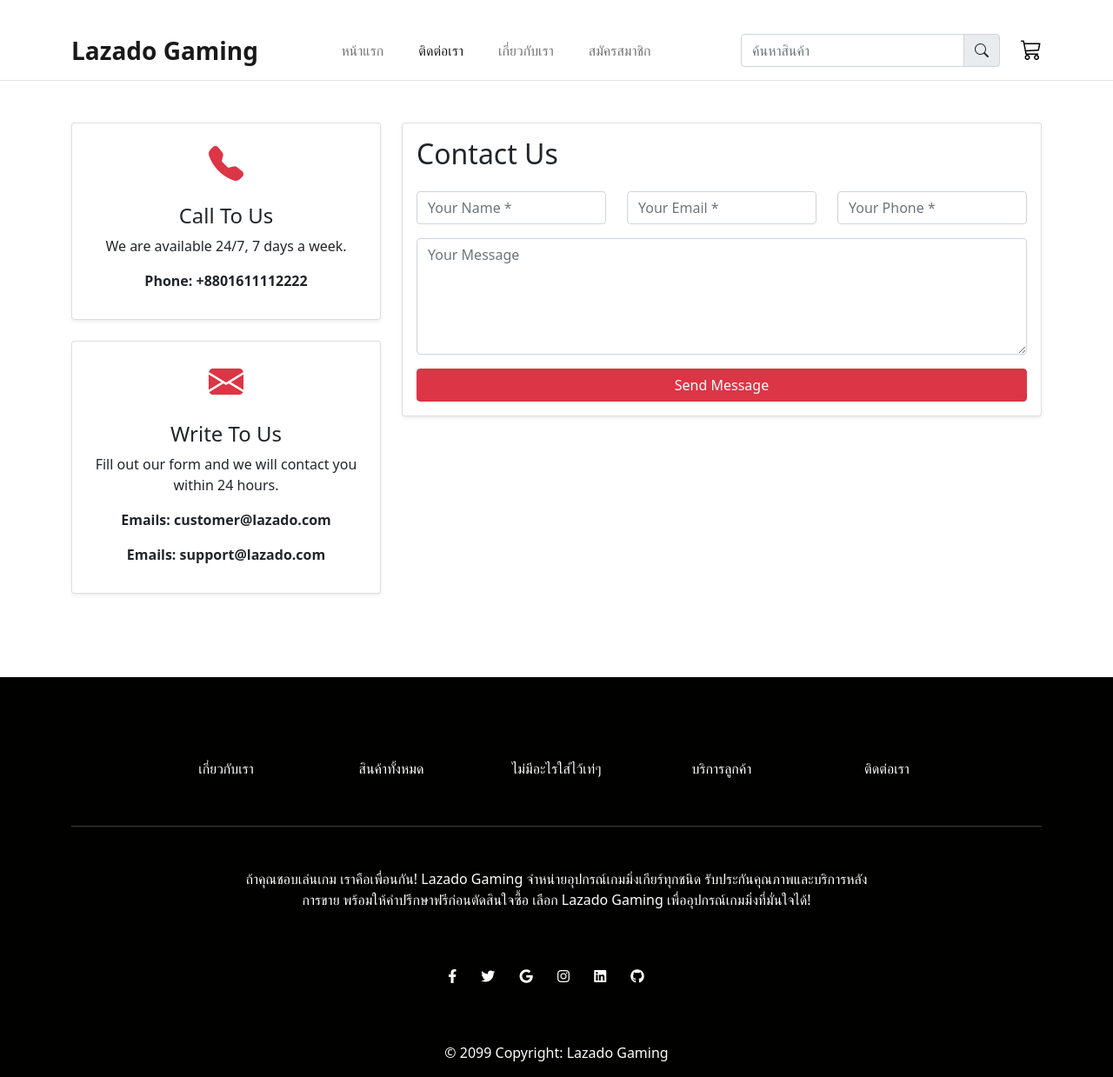
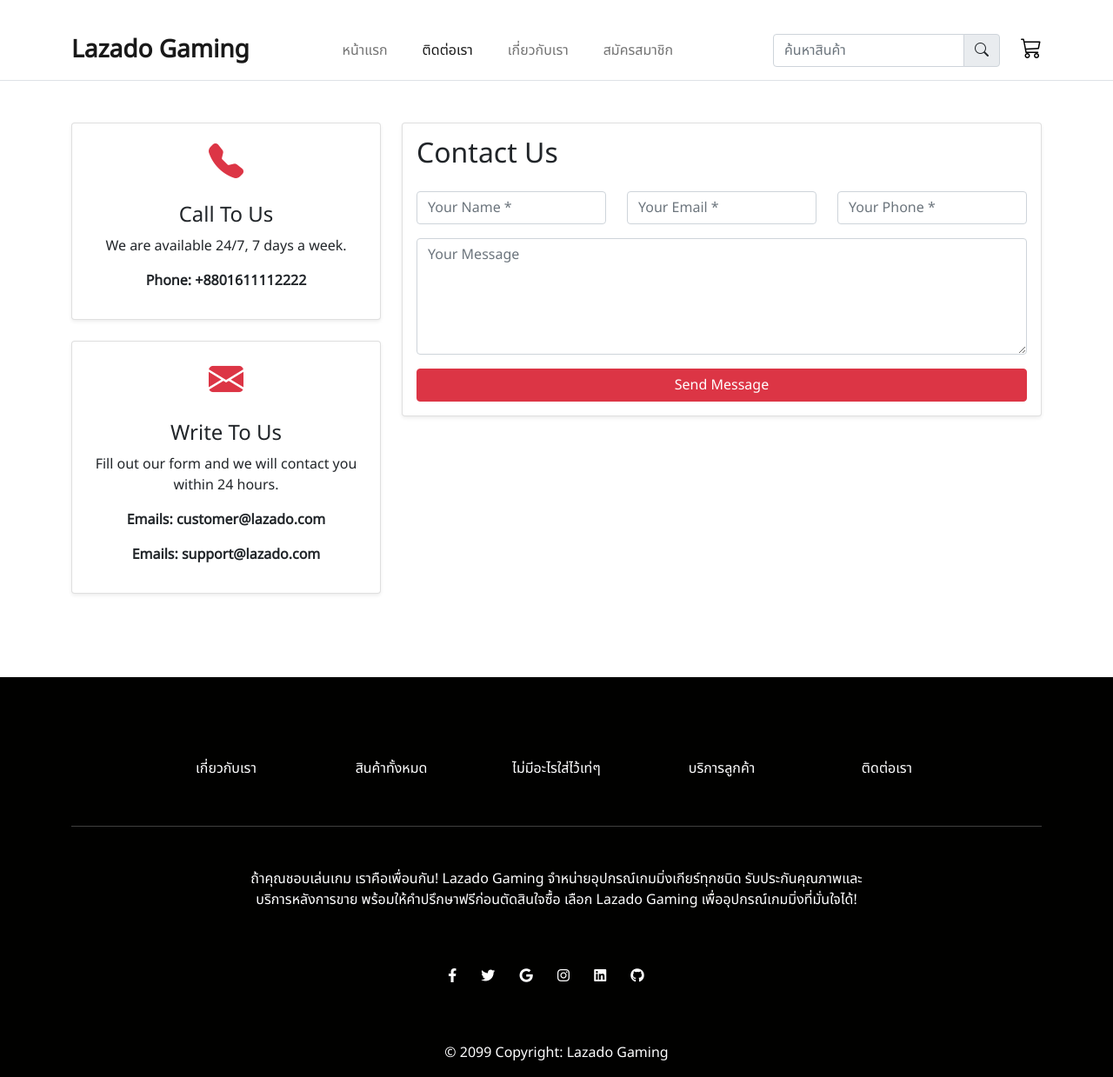
Before and after one commit to ShadowsDuck/LazadoProject, a PHP site: page /LazadoProject/contact.php in a window 1280 px wide. Shown: the whole page at 87% size. Run offline with PHP 8.4, Linux system fonts and the light colour scheme.

Commit message:
change font

```diff
--- a/user/css/styles.css
+++ b/user/css/styles.css
@@ -1,3 +1,7 @@
+* {
+    font-family: "Noto Sans Thai", "Helvetica Neue", sans-serif;
+}
+
 html,
 body {
     height: 100%;
--- a/user/partials/header.php
+++ b/user/partials/header.php
@@ -32,6 +32,7 @@
     <link rel="stylesheet" href="https://cdnjs.cloudflare.com/ajax/libs/font-awesome/6.0.0-beta3/css/all.min.css">
     <link rel="stylesheet" href="css/styles.css">
     <link rel="stylesheet" href="https://cdn.jsdelivr.net/npm/bootstrap-icons/font/bootstrap-icons.css">
+    <link href="https://fonts.googleapis.com/css2?family=Noto+Sans+Thai&display=swap" rel="stylesheet">
 </head>
 
 <body>
```
